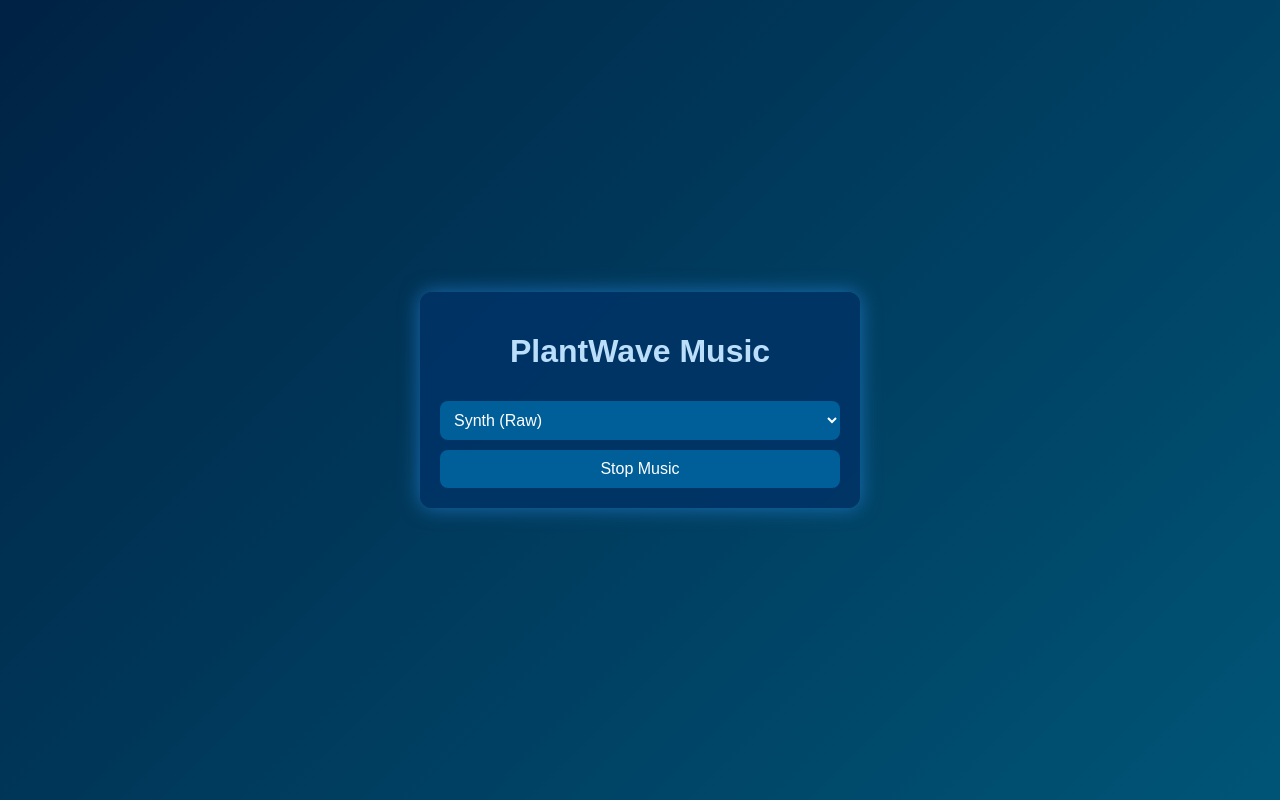
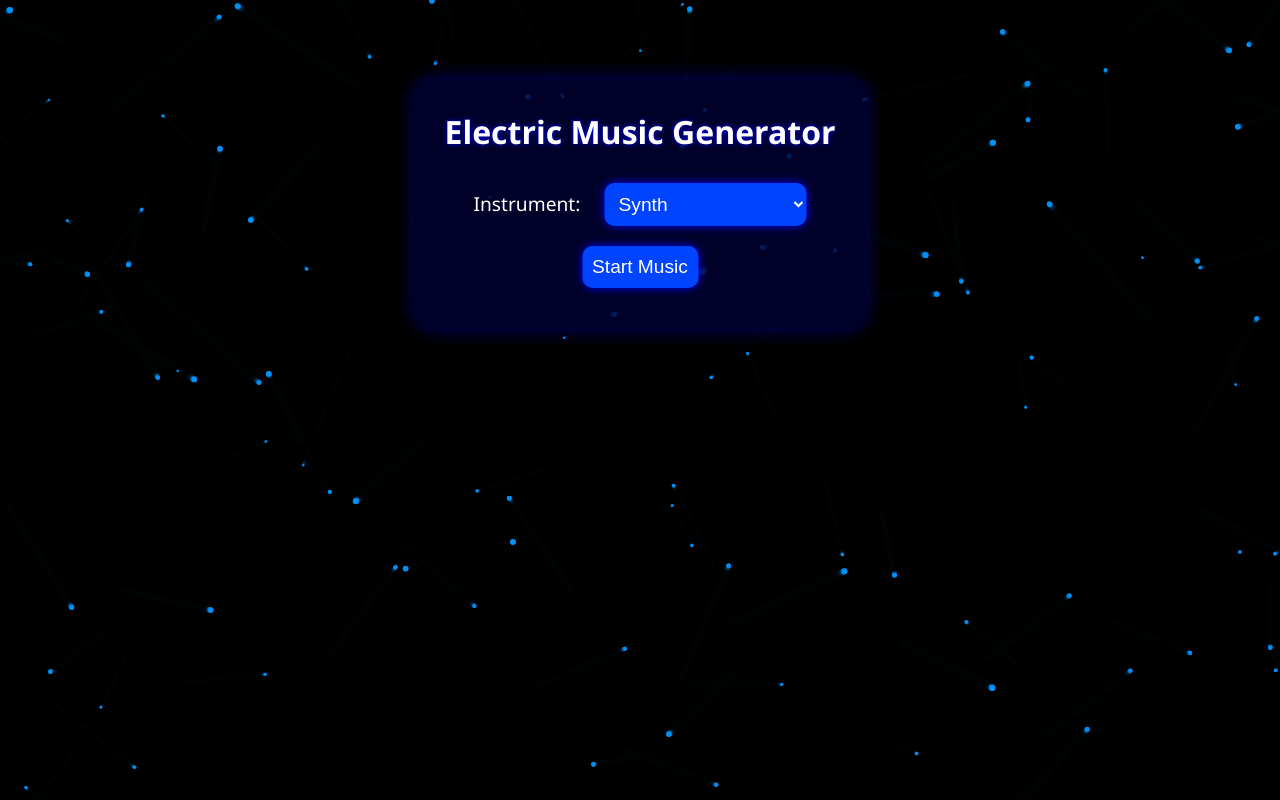
Before and after one commit to purpleparrotpartpradime/Music-generator, a plain HTML site: page index.html in a window 1280 px wide. Both pictures are taken after a click on the button "Start Music". Drawn offline with Linux system fonts and the light colour scheme.

Commit message:
Update index.html

```diff
--- a/index.html
+++ b/index.html
@@ -2,165 +2,176 @@
 <html lang="en">
 <head>
   <meta charset="UTF-8">
-<title>PlantWave-style Generator</title>
+  <title>Electric Music Generator</title>
   <style>
-  body {
+    html, body {
       margin: 0;
-    background: linear-gradient(135deg, #002244, #005577);
-    color: #bbdefb;
-    font-family: sans-serif;
-    display: flex;
-    align-items: center;
-    justify-content: center;
-    height: 100vh;
+      padding: 0;
+      background: black;
+      overflow: hidden;
+      font-family: 'Segoe UI', sans-serif;
     }
-  #app {
-    background: rgba(0, 51, 102, 0.9);
-    padding: 20px;
-    border-radius: 12px;
-    box-shadow: 0 0 20px #3399ff88;
+
+    canvas {
+      position: fixed;
+      top: 0; left: 0;
+      width: 100%;
+      height: 100%;
+      z-index: 0;
+    }
+
+    #ui {
+      position: absolute;
+      z-index: 2;
+      top: 10%;
+      left: 50%;
+      transform: translateX(-50%);
+      background: rgba(0, 0, 50, 0.8);
+      padding: 30px;
+      border-radius: 20px;
+      color: white;
       text-align: center;
-    max-width: 400px;
-    width: 90%;
+      box-shadow: 0 0 20px #00f7;
     }
+
+    #ui h1 {
+      margin: 0 0 20px;
+      font-size: 2em;
+      text-shadow: 0 0 5px #00f;
+    }
+
+    label, select, button {
+      font-size: 1.2em;
+      margin: 10px;
+    }
+
     select, button {
-    margin-top: 10px;
-    width: 100%;
       padding: 10px;
+      border-radius: 10px;
       border: none;
-    border-radius: 8px;
-    background: #005f99;
+      background: #0044ff;
       color: white;
-    font-size: 1em;
+      cursor: pointer;
+      box-shadow: 0 0 10px #00f;
+    }
+
+    button:hover {
+      background: #0022aa;
     }
   </style>
 </head>
 <body>
-<div id="app">
-  <h1>PlantWave Music</h1>
+
+<canvas id="bg"></canvas>
+
+<div id="ui">
+  <h1>Electric Music Generator</h1>
+  <label for="instrument">Instrument:</label>
   <select id="instrument">
-    <option value="synth">Synth (Raw)</option>
-    <option value="flute">Flute</option>
-    <option value="piano">Piano</option>
-    <option value="pad">Pad</option>
-    <option value="bell">Bell</option>
+    <option value="sine">Synth</option>
+    <option value="triangle">Triangle</option>
+    <option value="square">Square</option>
+    <option value="sawtooth">Sawtooth</option>
+    <option value="lowpass">Filtered - Lowpass</option>
+    <option value="highpass">Filtered - Highpass</option>
   </select>
-  <button id="startStopBtn">Start Music</button>
+  <br>
+  <button id="startBtn">Start Music</button>
 </div>
 
 <script>
-let audioCtx = null;
-let osc1, osc2, osc3, gainNode, noiseNode, noiseGain, filterNode;
+  // Background Glow Animation
+  const canvas = document.getElementById("bg");
+  const ctx = canvas.getContext("2d");
+  let w, h;
+  function resize() {
+    w = canvas.width = window.innerWidth;
+    h = canvas.height = window.innerHeight;
+  }
+  window.addEventListener("resize", resize);
+  resize();
+
+  const sparks = Array.from({ length: 100 }, () => ({
+    x: Math.random() * w,
+    y: Math.random() * h,
+    r: Math.random() * 2 + 1,
+    dx: (Math.random() - 0.5) * 0.5,
+    dy: (Math.random() - 0.5) * 0.5
+  }));
+
+  function draw() {
+    ctx.fillStyle = "rgba(0, 0, 0, 0.15)";
+    ctx.fillRect(0, 0, w, h);
+    for (let p of sparks) {
+      ctx.beginPath();
+      ctx.arc(p.x, p.y, p.r, 0, Math.PI * 2);
+      ctx.fillStyle = "rgba(0, 150, 255, 0.8)";
+      ctx.fill();
+      p.x += p.dx;
+      p.y += p.dy;
+      if (p.x < 0 || p.x > w) p.dx *= -1;
+      if (p.y < 0 || p.y > h) p.dy *= -1;
+    }
+    requestAnimationFrame(draw);
+  }
+  draw();
+</script>
+
+<script>
+  let audioCtx, gainNode, filterNode;
   let isPlaying = false;
 
-const instrumentSelect = document.getElementById('instrument');
-const startStopBtn = document.getElementById('startStopBtn');
+  const instrumentSelector = document.getElementById("instrument");
+  const startBtn = document.getElementById("startBtn");
 
-function createLFO(freq, depth) {
-  const lfo = audioCtx.createOscillator();
-  const lfoGain = audioCtx.createGain();
-  lfo.type = 'sine';
-  lfo.frequency.value = freq;
-  lfoGain.gain.value = depth;
-  lfo.connect(lfoGain);
-  lfo.start();
-  return lfoGain;
+  startBtn.onclick = async () => {
+    if (!audioCtx) {
+      audioCtx = new (window.AudioContext || window.webkitAudioContext)();
     }
 
-function createNoise() {
-  const bufferSize = audioCtx.sampleRate * 2;
-  const buffer = audioCtx.createBuffer(1, bufferSize, audioCtx.sampleRate);
-  const data = buffer.getChannelData(0);
-  for (let i = 0; i < bufferSize; i++) {
-    data[i] = (Math.random() * 2 - 1) * 0.1; // increased from 0.03
-  }
-  const noise = audioCtx.createBufferSource();
-  noise.buffer = buffer;
-  noise.loop = true;
-  return noise;
+    if (isPlaying) return;
+
+    isPlaying = true;
+    gainNode = audioCtx.createGain();
+    gainNode.gain.value = 0.1;
+    gainNode.connect(audioCtx.destination);
+
+    generateElectricMusic();
+  };
+
+  function generateElectricMusic() {
+    let lastVal = Math.random();
+    setInterval(() => {
+      let signal = lastVal + (Math.random() - 0.5) * 0.05;
+      signal = Math.max(0, Math.min(1, signal)); // Clamp
+      lastVal = signal;
+
+      let freq = 200 + signal * 600; // between 200Hz and 800Hz
+
+      const osc = audioCtx.createOscillator();
+      const selected = instrumentSelector.value;
+
+      if (["sine", "triangle", "square", "sawtooth"].includes(selected)) {
+        osc.type = selected;
+        osc.frequency.setValueAtTime(freq, audioCtx.currentTime);
+        osc.connect(gainNode);
+      } else {
+        // Use default synth with filter
+        osc.type = "sine";
+        osc.frequency.setValueAtTime(freq, audioCtx.currentTime);
+
+        filterNode = audioCtx.createBiquadFilter();
+        filterNode.type = selected === "lowpass" ? "lowpass" : "highpass";
+        filterNode.frequency.setValueAtTime(500, audioCtx.currentTime);
+        osc.connect(filterNode);
+        filterNode.connect(gainNode);
       }
 
-function applyFilter(type) {
-  if (filterNode) filterNode.disconnect();
-  filterNode = audioCtx.createBiquadFilter();
-  switch(type) {
-    case 'flute': filterNode.type = 'bandpass'; filterNode.frequency.value = 1100; filterNode.Q.value = 10; break;
-    case 'piano': filterNode.type = 'lowpass'; filterNode.frequency.value = 1400; filterNode.Q.value = 6; break;
-    case 'pad':   filterNode.type = 'lowpass'; filterNode.frequency.value = 800; filterNode.Q.value = 1.2; break;
-    case 'bell':  filterNode.type = 'peaking'; filterNode.frequency.value = 2500; filterNode.Q.value = 15; filterNode.gain.value = 8; break;
-    case 'synth':
-    default: return null;
+      osc.start();
+      osc.stop(audioCtx.currentTime + 0.3); // short tone
+    }, 350);
   }
-  return filterNode;
-}
+</script>
 
-startStopBtn.addEventListener('click', () => {
-  if (!isPlaying) {
-    audioCtx = new (window.AudioContext || window.webkitAudioContext)();
-
-    osc1 = audioCtx.createOscillator();
-    osc2 = audioCtx.createOscillator();
-    osc3 = audioCtx.createOscillator();
-
-    osc1.type = osc2.type = osc3.type = 'triangle';
-    osc1.frequency.value = 220;
-    osc2.frequency.value = 220 * 1.005;
-    osc3.frequency.value = 220 * 0.997;
-
-    gainNode = audioCtx.createGain();
-    gainNode.gain.value = 0.4; // louder
-
-    const ampLFO = createLFO(0.03, 0.2);
-    ampLFO.connect(gainNode.gain);
-
-    const freqLFO1 = createLFO(0.05, 3);
-    const freqLFO2 = createLFO(0.07, 2);
-    freqLFO1.connect(osc1.frequency);
-    freqLFO2.connect(osc2.frequency);
-
-    noiseNode = createNoise();
-    noiseGain = audioCtx.createGain();
-    noiseGain.gain.value = 0.05;
-
-    const filter = applyFilter(instrumentSelect.value);
-
-    osc1.connect(gainNode);
-    osc2.connect(gainNode);
-    osc3.connect(gainNode);
-    noiseNode.connect(noiseGain);
-
-    if (filter) {
-      gainNode.connect(filter);
-      noiseGain.connect(filter);
-      filter.connect(audioCtx.destination);
-    } else {
-      gainNode.connect(audioCtx.destination);
-      noiseGain.connect(audioCtx.destination);
-    }
-
-    noiseNode.start();
-    osc1.start(); osc2.start(); osc3.start();
-
-    isPlaying = true;
-    startStopBtn.textContent = "Stop Music";
-  } else {
-    osc1.stop(); osc2.stop(); osc3.stop(); noiseNode.stop();
-    osc1.disconnect(); osc2.disconnect(); osc3.disconnect();
-    gainNode.disconnect(); noiseGain.disconnect();
-    if (filterNode) filterNode.disconnect();
-    audioCtx.close();
-
-    isPlaying = false;
-    startStopBtn.textContent = "Start Music";
-  }
-});
-
-instrumentSelect.addEventListener('change', () => {
-  if (isPlaying) {
-    startStopBtn.click(); // stop
-    setTimeout(() => startStopBtn.click(), 100); // restart
-  }
-});
-</script>
 </body>
 </html>
```
Lines whose indentation alone changed are shown as unchanged.
